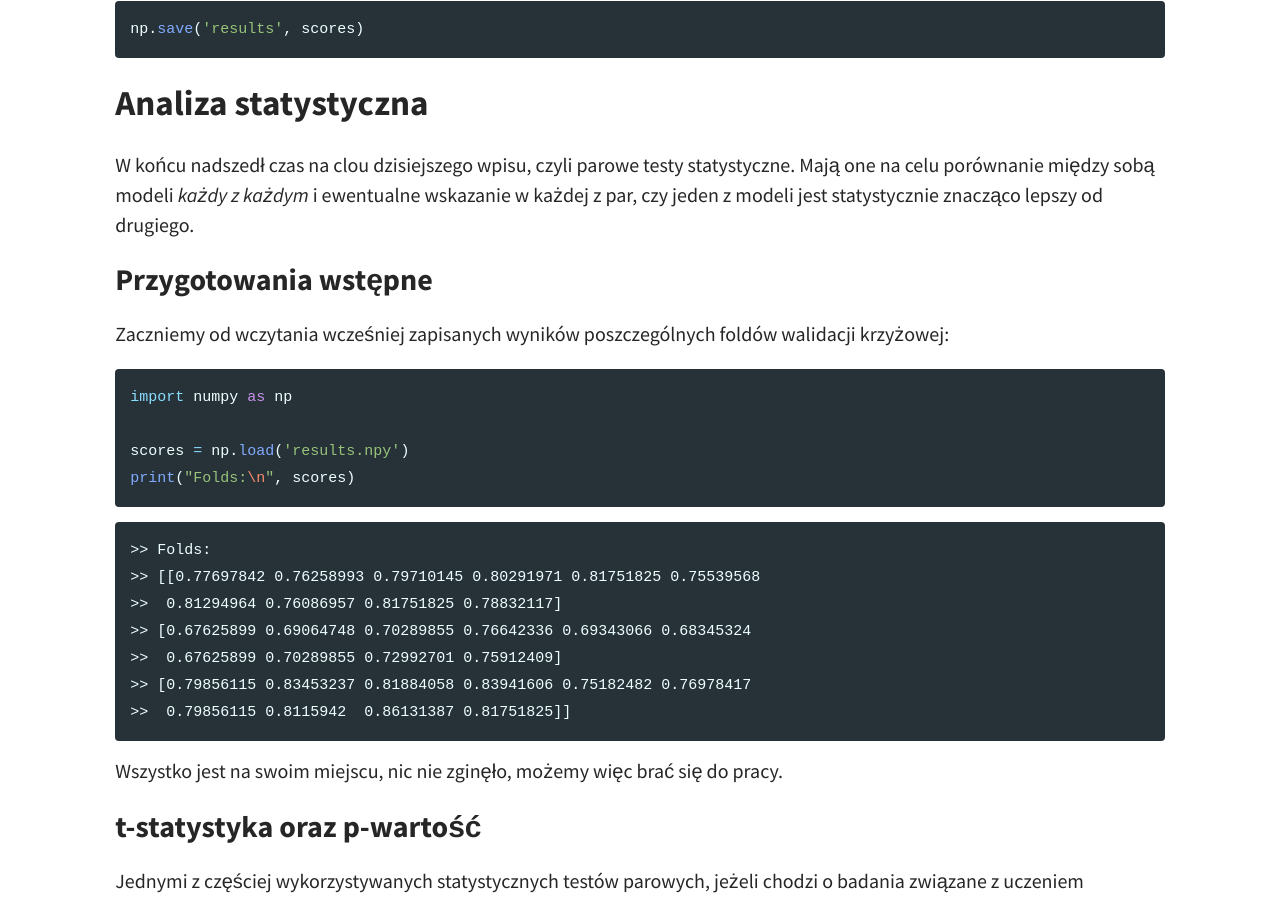
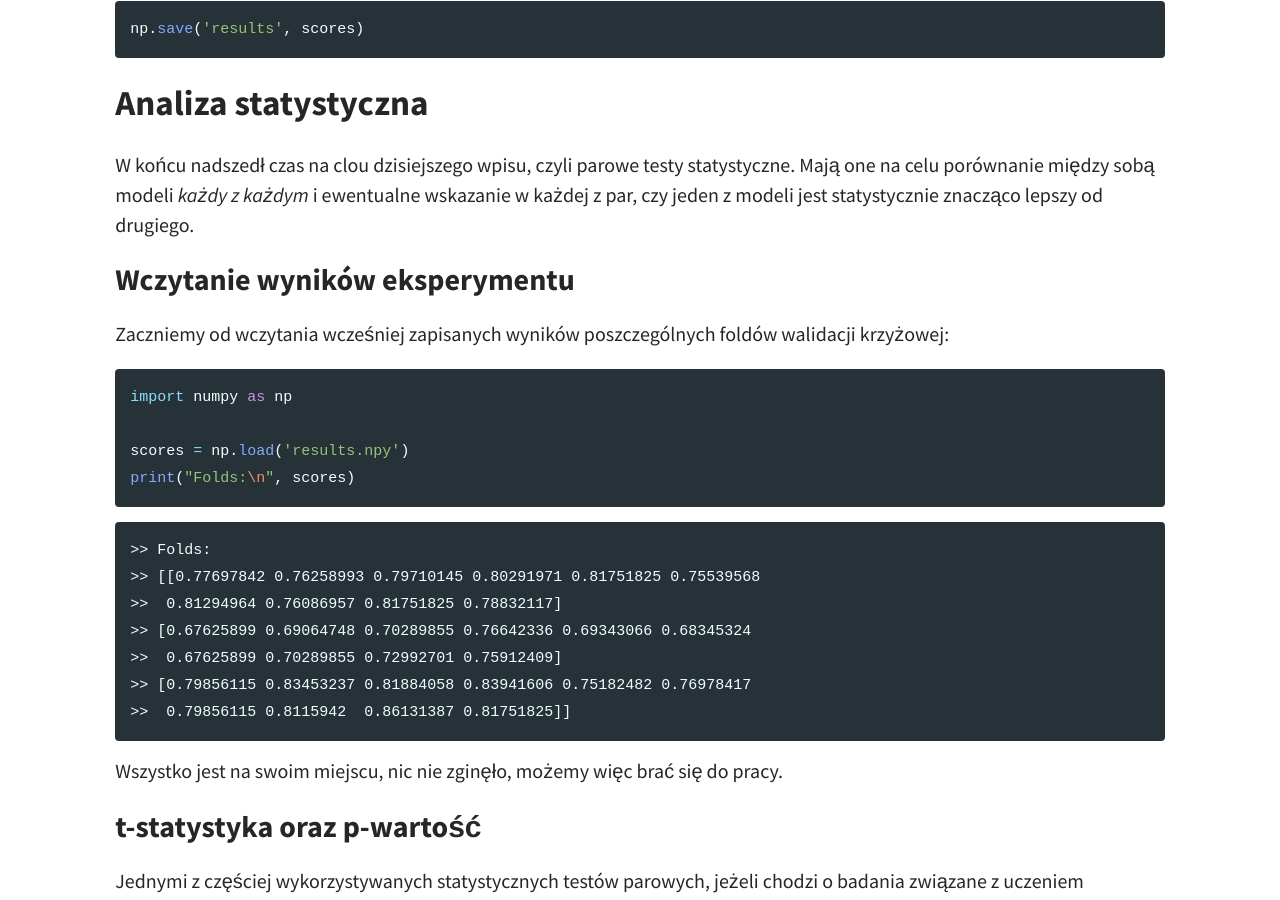
Before and after one commit to szyminson/metsi.github.io, a Jekyll site: the page built from _posts/2020-04-03-kod4.md, in a window 1280 px wide and 900 px high, scrolled down 2982 px. Built offline with Jekyll 4.4.1, drawn with Linux system fonts in a browser that asks for light colours.

Commit message:
Przyklady 4 fix.

```diff
--- a/_posts/2020-04-03-kod4.md
+++ b/_posts/2020-04-03-kod4.md
@@ -98,7 +98,7 @@ np.save('results', scores)
 
 W końcu nadszedł czas na clou dzisiejszego wpisu, czyli parowe testy statystyczne. Mają one na celu porównanie między sobą modeli *każdy z każdym* i ewentualne wskazanie w każdej z par, czy jeden z modeli jest statystycznie znacząco lepszy od drugiego.
 
-### Przygotowania wstępne
+### Wczytanie wyników eksperymentu
 
 Zaczniemy od wczytania wcześniej zapisanych wyników poszczególnych foldów walidacji krzyżowej:
 
```
